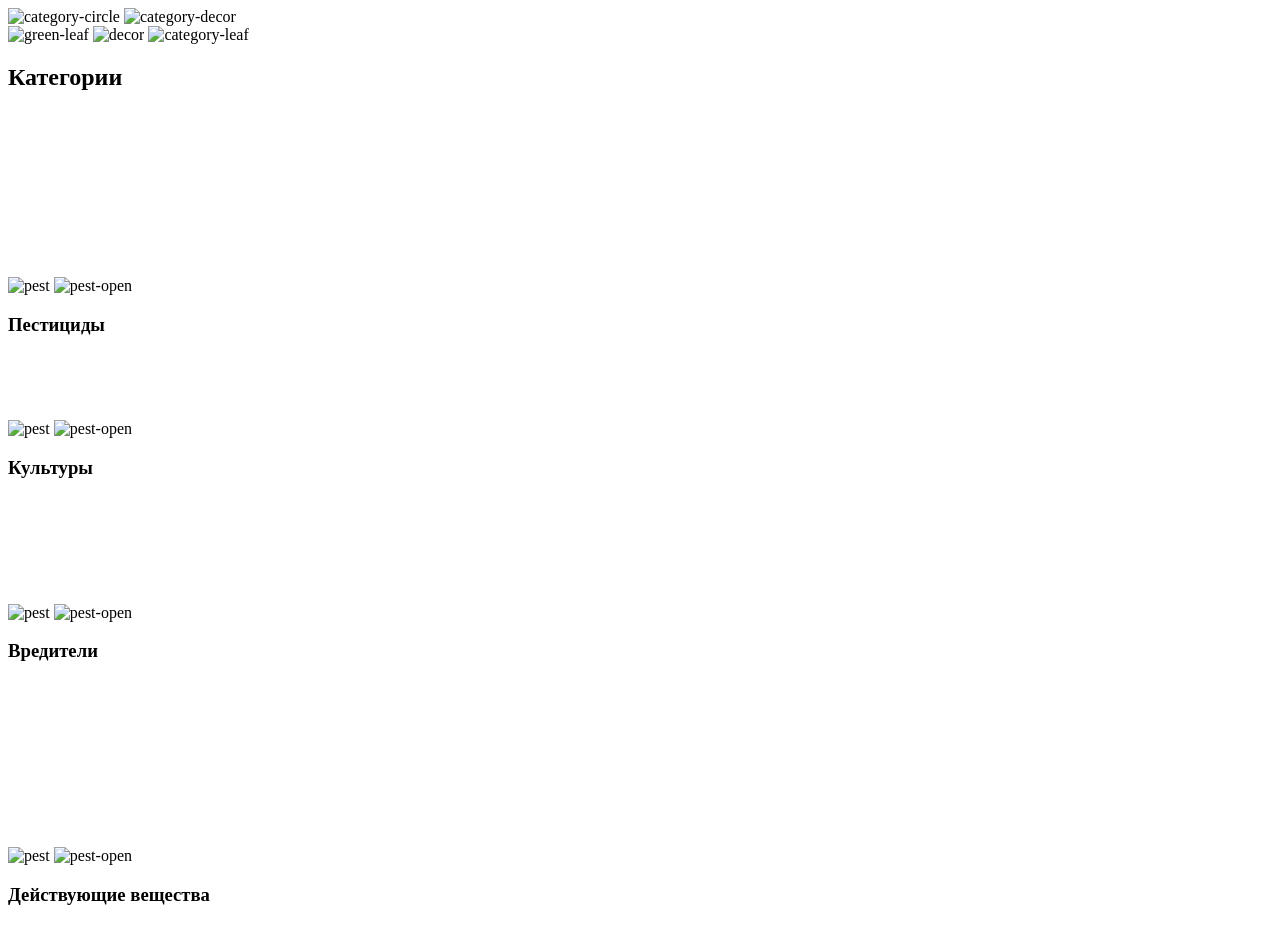
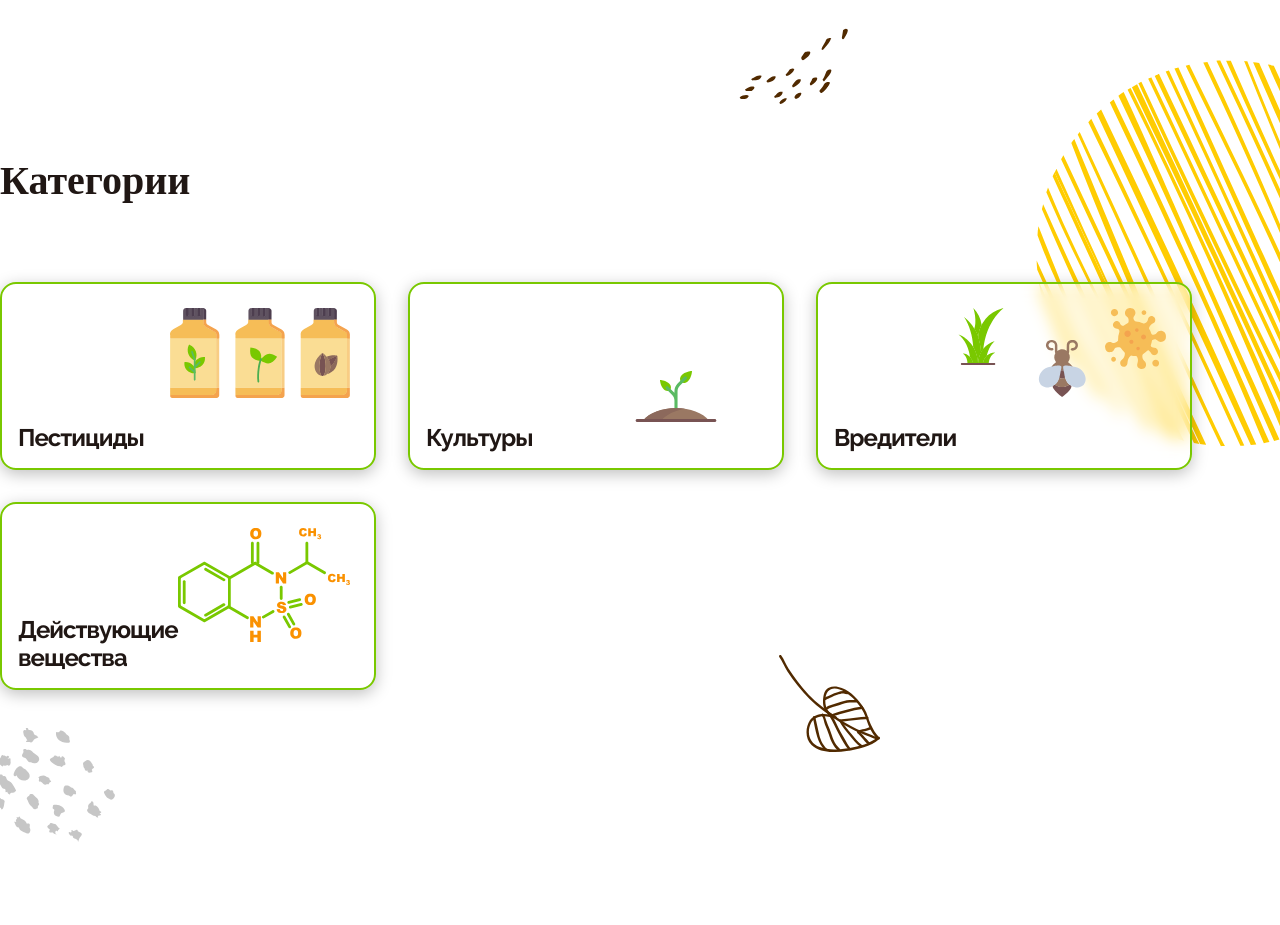
Before and after one commit to AlexKur161/test-sam, a plain HTML site: page index.html in a window 1280 px wide. After the commit the page ends 842 px from the top, so only its background shows below. Drawn offline with Linux system fonts and the light colour scheme; the site is published under a folder, as on GitHub Pages, so addresses that start at the root find nothing.

Commit message:
поправил пути для github-pages

```diff
--- a/index.html
+++ b/index.html
@@ -8,26 +8,26 @@
     <link rel="preconnect" href="https://fonts.googleapis.com">
     <link rel="preconnect" href="https://fonts.gstatic.com" crossorigin>
     <link href="https://fonts.googleapis.com/css2?family=Raleway:wght@700&display=swap" rel="stylesheet">
-    <link rel="stylesheet" href="/assets/css/style.css">
+    <link rel="stylesheet" href="assets/css/style.css">
 </head>
 <body>
     <main>
         <section class="category">
-            <img class="category-circle" src="/assets/img/category-circle.svg" alt="category-circle">
-            <img class="category-decor" src="/assets/img/category-decor.svg" alt="category-decor">
+            <img class="category-circle" src="assets/img/category-circle.svg" alt="category-circle">
+            <img class="category-decor" src="assets/img/category-decor.svg" alt="category-decor">
 
 
 
             <div class="category-img-wrap">
-                <img class="green-leaf" src="/assets/img/green-leaf.svg" alt="green-leaf">
-                <img class="decor" src="/assets/img/decor.svg" alt="decor">
-                <img class="category-leaf" src="/assets/img/category-leaf.svg" alt="category-leaf">
+                <img class="green-leaf" src="assets/img/green-leaf.svg" alt="green-leaf">
+                <img class="decor" src="assets/img/decor.svg" alt="decor">
+                <img class="category-leaf" src="assets/img/category-leaf.svg" alt="category-leaf">
                 <div class="container">
                     <h2 class="category-title">Категории</h2> <!-- использовал h2 так как подразумевается что это просто секция на сайте и не главный заголовок -->
                     <div class="category-cards">
                         <div class="card">
-                            <img class="pest" src="/assets/img/card/pesticides.svg" alt="pest">
-                            <img class="pest pest-open" src="/assets/img/card/pesticides-open.svg" alt="pest-open">
+                            <img class="pest" src="assets/img/card/pesticides.svg" alt="pest">
+                            <img class="pest pest-open" src="assets/img/card/pesticides-open.svg" alt="pest-open">
                             <svg class="card-circle card-circle-big" xmlns="http://www.w3.org/2000/svg" width="180" height="180" viewBox="0 0 115 115" fill="none">
                                 <circle cx="57.2681" cy="57.2715" r="56.7601" transform="rotate(135 57.2681 57.2715)" fill="white" fill-opacity="0.3"/>
                             </svg>
@@ -43,8 +43,8 @@
                             <h3 class="card-title">Пестициды</h3>
                         </div>
                         <div class="card">
-                            <img class="pest" src="/assets/img/card/plant.svg" alt="pest">
-                            <img class="pest pest-open" src="/assets/img/card/plant-open.svg" alt="pest-open">
+                            <img class="pest" src="assets/img/card/plant.svg" alt="pest">
+                            <img class="pest pest-open" src="assets/img/card/plant-open.svg" alt="pest-open">
                             <svg class="card-circle card-circle-big" xmlns="http://www.w3.org/2000/svg" width="80" height="80" viewBox="0 0 115 115" fill="none">
                                 <circle cx="57.2681" cy="57.2715" r="56.7601" transform="rotate(135 57.2681 57.2715)" fill="white" fill-opacity="0.3"/>
                             </svg>
@@ -60,8 +60,8 @@
                             <h3 class="card-title">Культуры</h3>
                         </div>
                         <div class="card">
-                            <img class="pest" src="/assets/img/card/pests.svg" alt="pest">
-                            <img class="pest pest-open" src="/assets/img/card/pests-open.svg" alt="pest-open">
+                            <img class="pest" src="assets/img/card/pests.svg" alt="pest">
+                            <img class="pest pest-open" src="assets/img/card/pests-open.svg" alt="pest-open">
                             <svg class="card-circle card-circle-big" xmlns="http://www.w3.org/2000/svg" width="60" height="60" viewBox="0 0 115 115" fill="none">
                                 <circle cx="57.2681" cy="57.2715" r="56.7601" transform="rotate(135 57.2681 57.2715)" fill="white" fill-opacity="0.3"/>
                             </svg>
@@ -77,8 +77,8 @@
                             <h3 class="card-title">Вредители</h3>
                         </div>
                         <div class="card">
-                            <img class="pest" src="/assets/img/card/molecule.svg" alt="pest">
-                            <img class="pest pest-open" src="/assets/img/card/molecule-open.svg" alt="pest-open">
+                            <img class="pest" src="assets/img/card/molecule.svg" alt="pest">
+                            <img class="pest pest-open" src="assets/img/card/molecule-open.svg" alt="pest-open">
                             <svg class="card-circle card-circle-big" xmlns="http://www.w3.org/2000/svg" width="180" height="180" viewBox="0 0 115 115" fill="none">
                                 <circle cx="57.2681" cy="57.2715" r="56.7601" transform="rotate(135 57.2681 57.2715)" fill="white" fill-opacity="0.3"/>
                             </svg>
@@ -98,6 +98,6 @@
             </div>
         </section>
     </main>
-    <script src="/assets/js/main.js"></script>
+    <script src="assets/js/main.js"></script>
 </body>
 </html>
```
